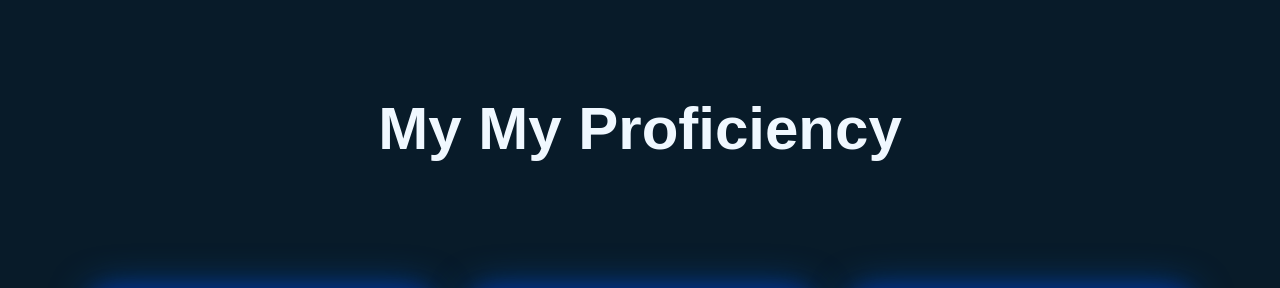
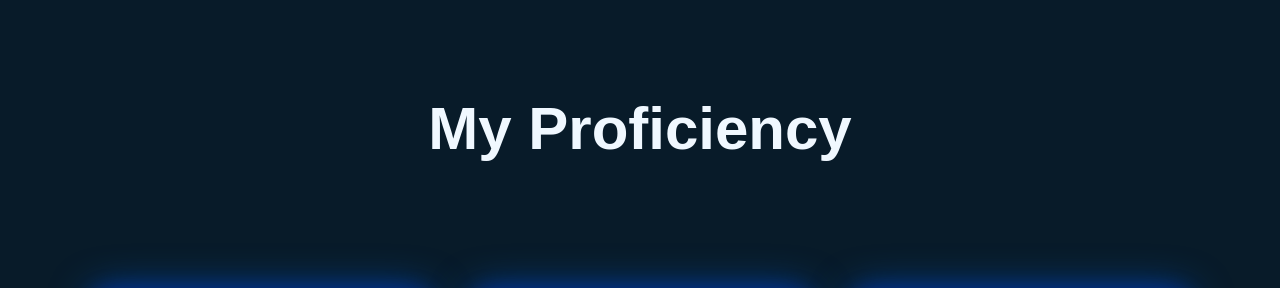
Before and after one commit to Ramatulasi-Vagicharla/My-Portfolio, a plain HTML site: page index.html in a window 1280 px wide. Shown: the part 1217-1505 px from the top of the page. Drawn offline with nearby package versions, Linux system fonts and the light colour scheme.

Commit message:
Update index.html

```diff
--- a/index.html
+++ b/index.html
@@ -64,7 +64,7 @@
   <!-- ********************* Part 3 ********************* -->
   <section class="services" id="services">
     <div class="container">
-      <h1 class="sub-title">My <span>My Proficiency</span></h1>
+      <h1 class="sub-title"><span>My Proficiency</span></h1>
       <div class="services-list">
         <div>
           <i class='bx bx-code' style='color:#00eeff'></i>
```
